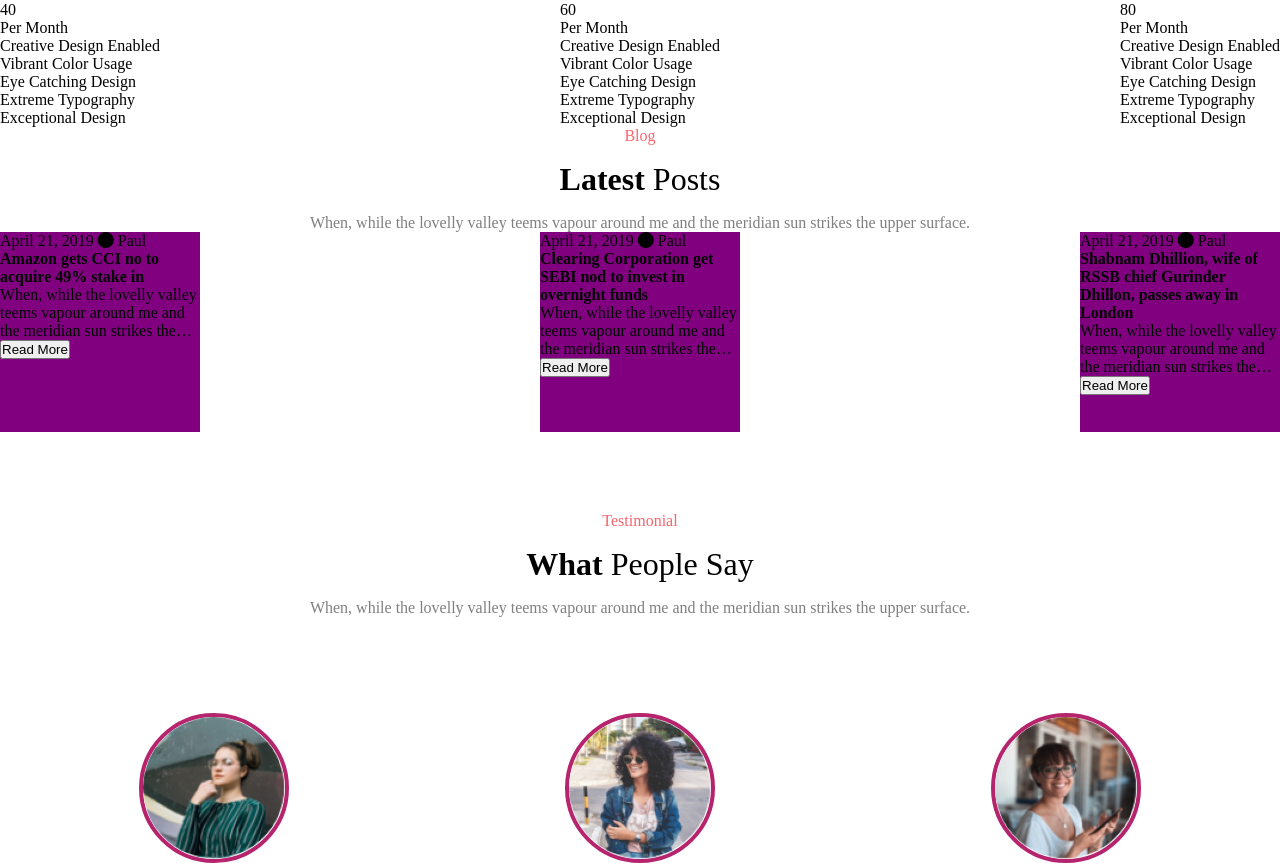
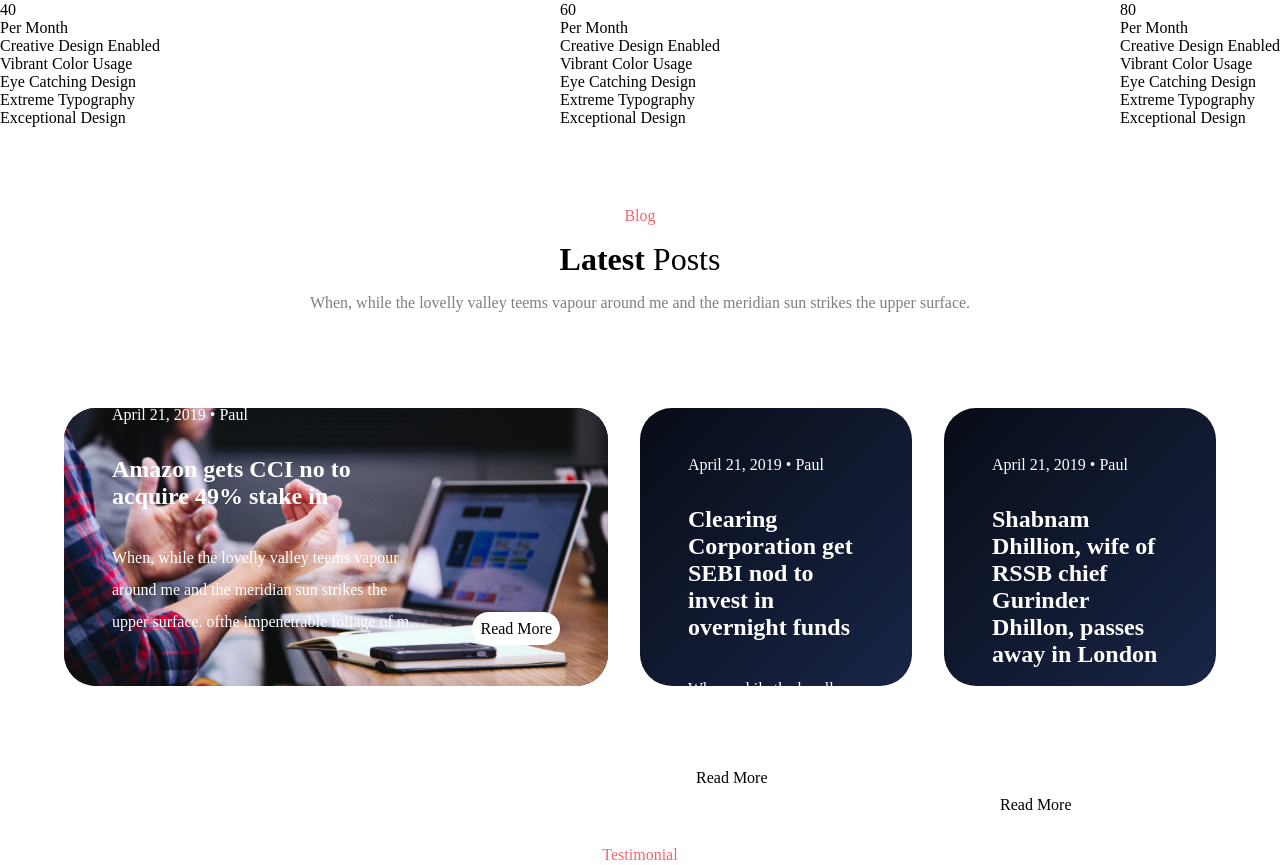
Before and after one commit to andreadebortoli2/proj-html-vuejs, a Vue app: page / in a window 1280 px wide. Shown: the part 2902-3767 px from the top of the page. Built offline with nearby package versions, Linux system fonts and the light colour scheme.

Commit message:
add blog style

```diff
--- a/src/assets/AppStyle.scss
+++ b/src/assets/AppStyle.scss
@@ -3,6 +3,7 @@
 @use './partials/ServiceStyle';
 @use './partials/SectionCardHeader';
 @use './partials/StartProjectStyle';
+@use './partials/BlogStyle';
 @use './partials/Testimonials';
 @use './partials/PartnersStyle';
 @use './partials/Subscribe';
--- a/src/assets/partials/Variables.scss
+++ b/src/assets/partials/Variables.scss
@@ -15,6 +15,12 @@ $button-explore-color-background: linear-gradient(to right, #03A7D3E6, #527CEB),
 @mixin background-primary {
     background-color: #527CEB;
     background-image: linear-gradient(#000000B3, #000000E6);
+}
+
+@mixin background-post {
+    background-color: #527CEB;
+    background-image: linear-gradient(to bottom right, #000000E6, #000000B3);
+
 }
 
 @mixin button-try {
--- /dev/null
+++ b/src/assets/partials/_BlogStyle.scss
@@ -0,0 +1,90 @@
+@use './Variables.scss' as *;
+
+.blog {
+
+    .header {
+        text-align: center;
+    }
+
+    .posts {
+        padding-top: 6rem;
+        display: flex;
+        justify-content: space-between;
+        gap: 2rem;
+
+        .card.highlight {
+            width: 50%;
+
+            img {
+                display: block;
+                width: 100%;
+                border-radius: 2rem;
+            }
+
+            .post_text {
+                display: flex;
+                flex-direction: row;
+                justify-content: space-between;
+                align-items: flex-end;
+
+                .details {
+                    width: 70%;
+                }
+            }
+        }
+
+        .card {
+            position: relative;
+            width: 25%;
+            @include background-post;
+            border-radius: 2rem;
+
+            img {
+                display: none;
+            }
+
+
+
+            .post_text {
+                position: absolute;
+                bottom: 0;
+                left: 0;
+                color: $text-color-secondary;
+                padding: 3rem;
+                display: flex;
+                flex-direction: column;
+                justify-content: space-between;
+                height: 100%;
+
+                .details {
+
+                    h4 {
+                        padding: 2rem 0;
+                        font-size: 1.5rem;
+                    }
+
+                    p {
+                        display: -webkit-box;
+                        -webkit-box-orient: vertical;
+                        -webkit-line-clamp: 3;
+                        overflow: hidden;
+                        line-height: 2rem;
+                        font-weight: 100;
+                    }
+                }
+
+                .link {
+
+                    a {
+                        text-decoration: none;
+                        color: $text-color-primary;
+                        background-color: $background-color-secondary;
+                        padding: 0.5rem;
+                        border-radius: 2rem;
+                        margin-top: 3rem;
+                    }
+                }
+            }
+        }
+    }
+}
--- a/src/components/Main/Blog.vue
+++ b/src/components/Main/Blog.vue
@@ -39,29 +39,24 @@ export default {
                     text: 'When, while the lovelly valley teems vapour around me and the meridian sun strikes the upper surface. ofthe impenetrable foliage of my trees, and but a few stray gleams steal into the inner scanctuary,',
                 },
             ],
+            highlighted: 0,
         }
     }
 }
 </script>
 
 <template>
-    <div>
-        <SectionCardHeader class="header" :header="blogHeader" />
-        <div class="posts">
-            <template v-for="post in posts">
-                <PostCard :post="post" />
-            </template>
+    <div class="container">
+        <div class="blog">
+            <SectionCardHeader class="header" :header="blogHeader" />
+            <div class="posts">
+                <template v-for="(post, index) in posts">
+                    <PostCard :post="post" :class="highlighted === index ? 'highlight' : ''"
+                        @click=" highlighted = index" />
+                </template>
+            </div>
         </div>
     </div>
 </template>
 
-<style scoped>
-.header {
-    text-align: center;
-}
-
-.posts {
-    display: flex;
-    justify-content: space-between;
-}
-</style>
+<style scoped></style>
--- a/src/components/Main/Cards/PostCard.vue
+++ b/src/components/Main/Cards/PostCard.vue
@@ -6,7 +6,7 @@ export default {
     },
     data() {
         return {
-            backgroundImageUrl: `/public/images/${this.post.image}`
+            backgroundImageUrl: `/public/images/${this.post.image}`,
         }
     }
 }
@@ -16,45 +16,16 @@ export default {
     <div class="card">
         <img :src="backgroundImageUrl" alt="">
         <div class="post_text">
-            <div>{{ post.date }} <i class="fa-solid fa-circle"></i> {{ post.author }}</div>
-            <h4>{{ post.title }}</h4>
-            <p>{{ post.text }}</p>
-            <button>Read More</button>
+            <div class="details">
+                <div>{{ post.date }} &#x2022; {{ post.author }}</div>
+                <h4>{{ post.title }}</h4>
+                <p>{{ post.text }}</p>
+            </div>
+            <div class="link">
+                <a href="">Read More</a>
+            </div>
         </div>
     </div>
 </template>
 
-<style scoped>
-.card {
-    position: relative;
-    background-color: purple;
-    height: 200px;
-    width: 200px;
-
-    img {
-        display: none;
-        width: 100%;
-    }
-
-    &:hover {
-        width: 400px;
-
-        img {
-            display: block;
-        }
-    }
-
-    .post_text {
-        position: absolute;
-        top: 0;
-        left: 0;
-
-        p {
-            display: -webkit-box;
-            -webkit-box-orient: vertical;
-            -webkit-line-clamp: 3;
-            overflow: hidden;
-        }
-    }
-}
-</style>
+<style scoped></style>
```
